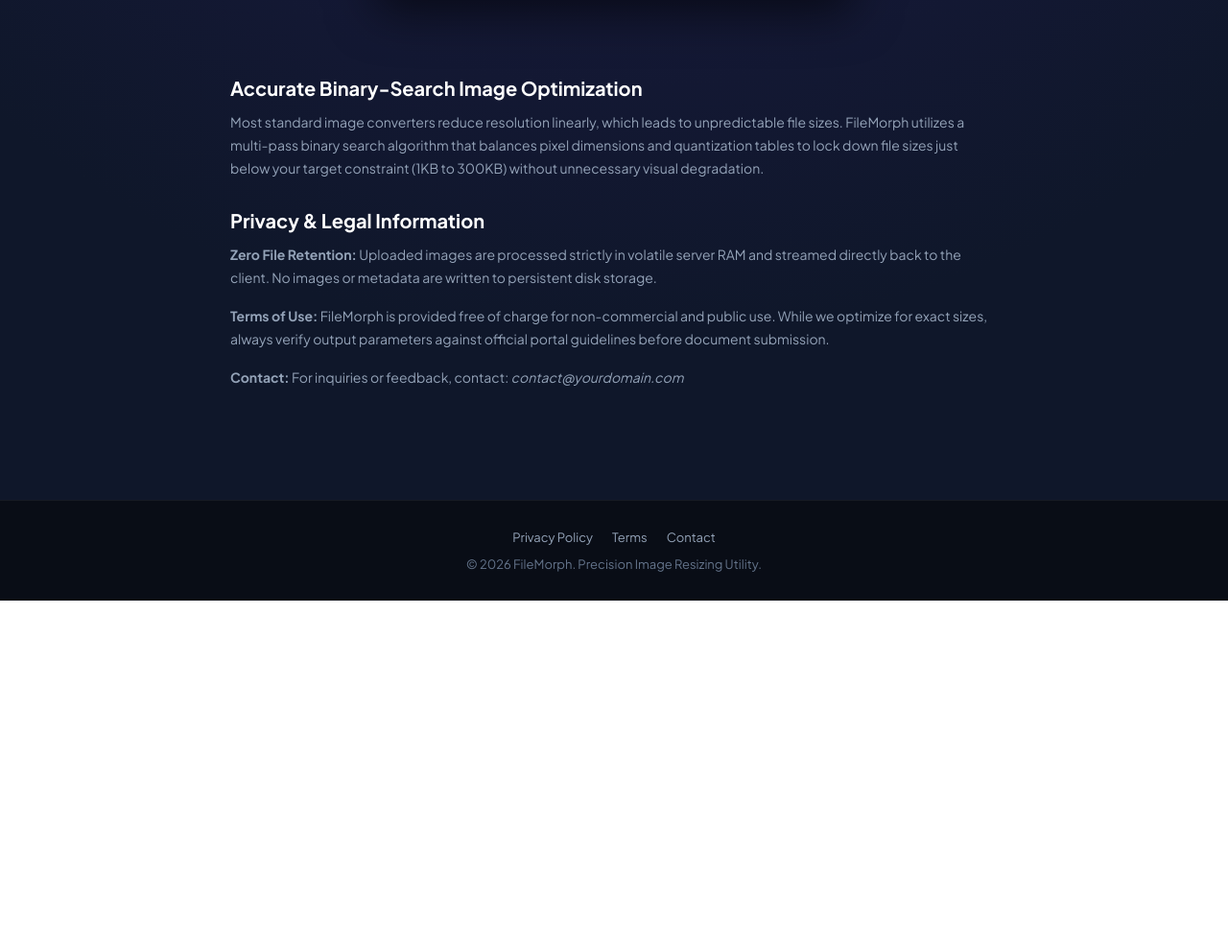
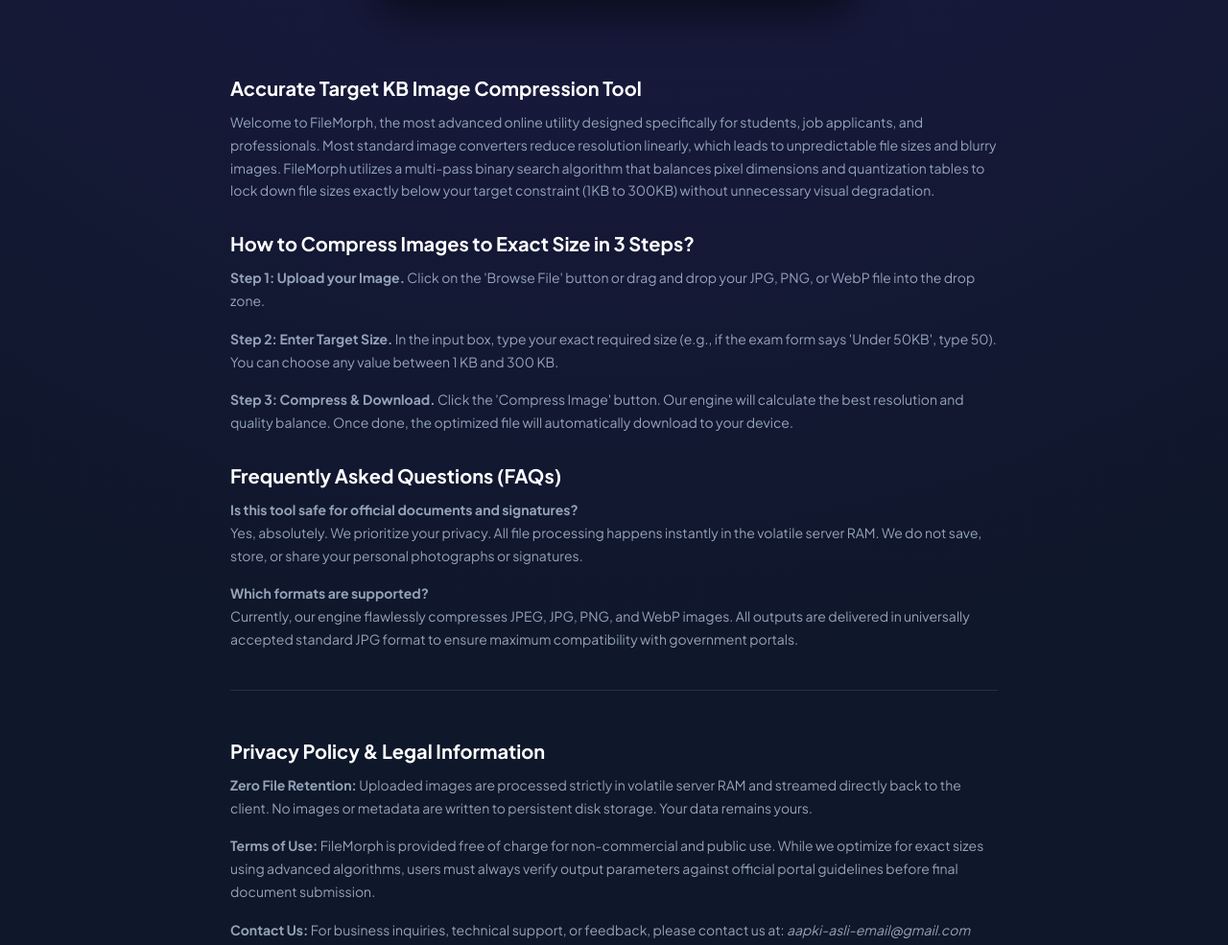
Before and after one commit to web007-lab/filemorph-frontend, a plain HTML site: page index.html in a window 1280 px wide. Shown: the part 627-1612 px from the top of the page at 96% size. Before the commit the page ends 1253 px from the top, so only its background shows below. Drawn offline with Linux system fonts and the light colour scheme.

Commit message:
index.html

```diff
--- a/index.html
+++ b/index.html
@@ -99,14 +99,30 @@
         </div>
 
         <div id="how-it-works" class="content-area">
-            <h2>Accurate Binary-Search Image Optimization</h2>
-            <p>Most standard image converters reduce resolution linearly, which leads to unpredictable file sizes. FileMorph utilizes a multi-pass binary search algorithm that balances pixel dimensions and quantization tables to lock down file sizes just below your target constraint (1KB to 300KB) without unnecessary visual degradation.</p>
+            <h2>Accurate Target KB Image Compression Tool</h2>
+            <p>Welcome to FileMorph, the most advanced online utility designed specifically for students, job applicants, and professionals. Most standard image converters reduce resolution linearly, which leads to unpredictable file sizes and blurry images. FileMorph utilizes a multi-pass binary search algorithm that balances pixel dimensions and quantization tables to lock down file sizes exactly below your target constraint (1KB to 300KB) without unnecessary visual degradation.</p>
 
-            <div id="legal">
-                <h2>Privacy & Legal Information</h2>
-                <p><strong>Zero File Retention:</strong> Uploaded images are processed strictly in volatile server RAM and streamed directly back to the client. No images or metadata are written to persistent disk storage.</p>
-                <p><strong>Terms of Use:</strong> FileMorph is provided free of charge for non-commercial and public use. While we optimize for exact sizes, always verify output parameters against official portal guidelines before document submission.</p>
-                <p><strong>Contact:</strong> For inquiries or feedback, contact: <em>contact@yourdomain.com</em></p>
+            <!-- Naya How to Use Section -->
+            <h2>How to Compress Images to Exact Size in 3 Steps?</h2>
+            <p><strong>Step 1: Upload your Image.</strong> Click on the 'Browse File' button or drag and drop your JPG, PNG, or WebP file into the drop zone.</p>
+            <p><strong>Step 2: Enter Target Size.</strong> In the input box, type your exact required size (e.g., if the exam form says 'Under 50KB', type 50). You can choose any value between 1 KB and 300 KB.</p>
+            <p><strong>Step 3: Compress & Download.</strong> Click the 'Compress Image' button. Our engine will calculate the best resolution and quality balance. Once done, the optimized file will automatically download to your device.</p>
+
+            <!-- Naya FAQ Section -->
+            <h2>Frequently Asked Questions (FAQs)</h2>
+            <p><strong>Is this tool safe for official documents and signatures?</strong><br>
+            Yes, absolutely. We prioritize your privacy. All file processing happens instantly in the volatile server RAM. We do not save, store, or share your personal photographs or signatures.</p>
+
+            <p><strong>Which formats are supported?</strong><br>
+            Currently, our engine flawlessly compresses JPEG, JPG, PNG, and WebP images. All outputs are delivered in universally accepted standard JPG format to ensure maximum compatibility with government portals.</p>
+
+            <div id="legal" style="margin-top: 40px; border-top: 1px solid rgba(255,255,255,0.1); padding-top: 20px;">
+                <h2>Privacy Policy & Legal Information</h2>
+                <p><strong>Zero File Retention:</strong> Uploaded images are processed strictly in volatile server RAM and streamed directly back to the client. No images or metadata are written to persistent disk storage. Your data remains yours.</p>
+                <p><strong>Terms of Use:</strong> FileMorph is provided free of charge for non-commercial and public use. While we optimize for exact sizes using advanced algorithms, users must always verify output parameters against official portal guidelines before final document submission.</p>
+
+                <!-- Yahan apni asli Email id likhein -->
+                <p><strong>Contact Us:</strong> For business inquiries, technical support, or feedback, please contact us at: <em>aapki-asli-email@gmail.com</em></p>
             </div>
         </div>
     </div>
```
